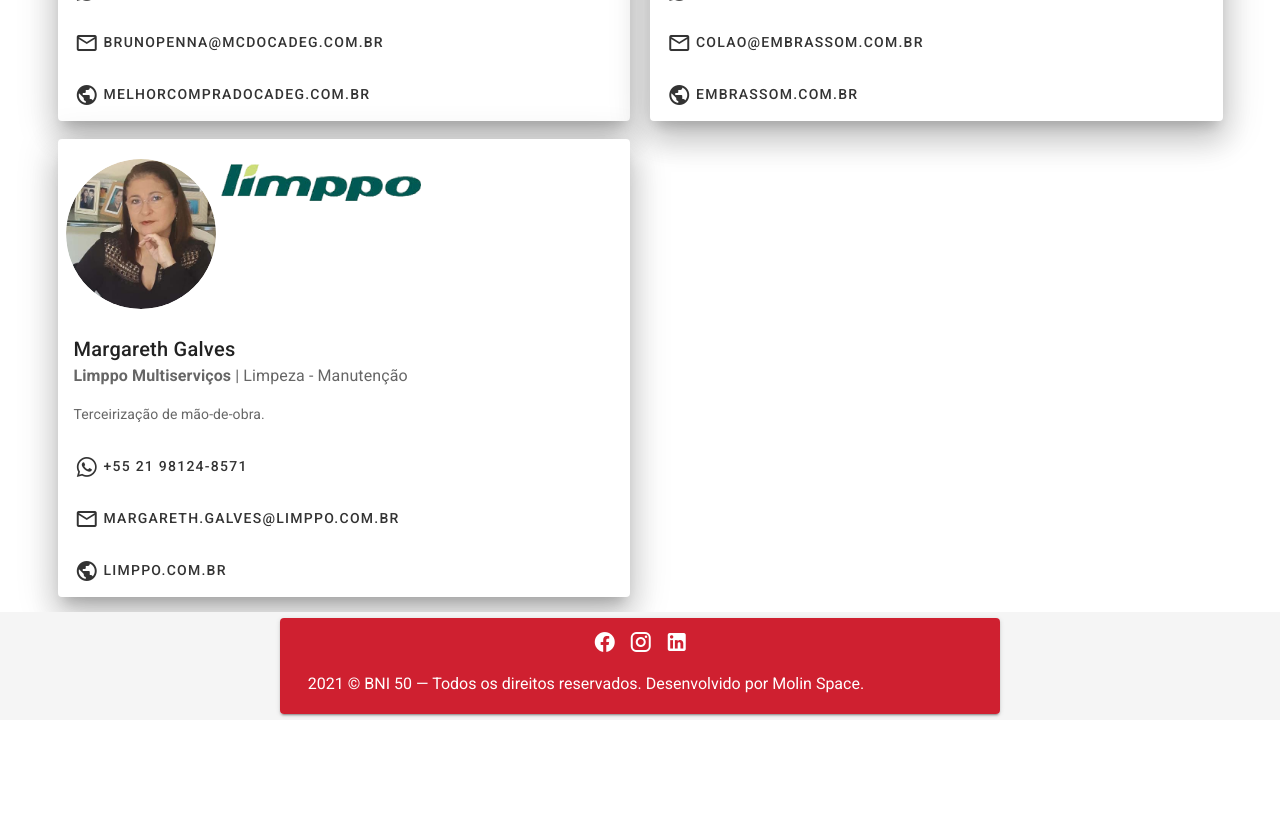
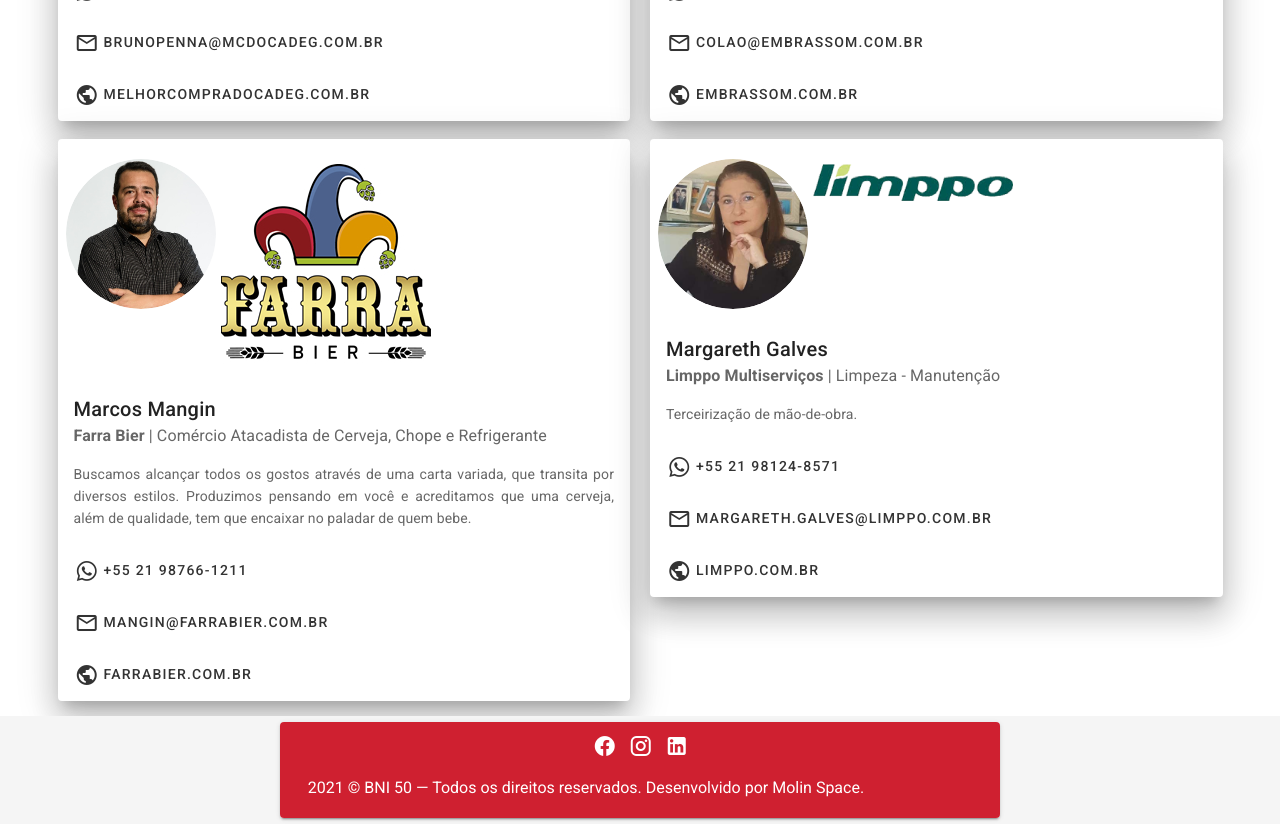
Before and after one commit to LiRezende/bni50-caixa-de-cartoes, a Vue app: page /#/eventos in a window 1280 px wide. Shown: the part 540-1364 px from the top of the page. Before the commit the page ends 1260 px from the top, so only its background shows below. Built offline with nearby package versions, Linux system fonts and the light colour scheme.

Commit message:
Inclusão de membro na página de Evento.

```diff
--- a/src/views/Eventos.vue
+++ b/src/views/Eventos.vue
@@ -107,6 +107,51 @@
           <v-row class="avatars">
             <v-avatar size="150">
               <img
+                src="../../assets/images/eventos/foto-marcos-mangin.jpg"
+                alt="Marcos Mangin"
+              />
+            </v-avatar>
+            <img
+              style="width: 210px; height: 200px"
+              class="logo"
+              src="../../assets/images/eventos/logo-farra-bier.jpg"
+              alt="Logo Farra Bier"
+            />
+          </v-row>
+          <v-card-title>Marcos Mangin</v-card-title>
+          <v-card-subtitle
+            ><strong>Farra Bier</strong> | Comércio Atacadista de Cerveja, Chope e Refrigerante</v-card-subtitle
+          >
+          <v-card-text>Buscamos alcançar todos os gostos através de uma carta variada, que transita por diversos estilos. Produzimos pensando em você e acreditamos que uma cerveja, além de qualidade, tem que encaixar no paladar de quem bebe.</v-card-text>
+          <v-card-actions>
+            <v-btn text
+              ><a href="https://api.whatsapp.com/send?phone=5521987661211"
+                ><v-icon>mdi-whatsapp</v-icon> +55 21 98766-1211</a
+              ></v-btn
+            >
+          </v-card-actions>
+          <v-card-actions>
+            <v-btn text
+              ><a href="mailto:‎mangin@farrabier.com.br"
+                >‎<v-icon>mdi-email-outline</v-icon>
+                mangin@farrabier.com.br</a
+              ></v-btn
+            >
+          </v-card-actions>
+          <v-card-actions>
+            <v-btn text
+              ><a href="https://farrabier.com.br"
+                >‎<v-icon>mdi-earth</v-icon> farrabier.com.br</a
+              ></v-btn
+            >
+          </v-card-actions>
+        </v-card>
+      </v-flex>
+      <v-flex xs12 md6>
+        <v-card class="card-area" elevation="20">
+          <v-row class="avatars">
+            <v-avatar size="150">
+              <img
                 src="../../assets/images/eventos/foto_margareth_galves.jpg"
                 alt="Margareth Galves"
               />
```
Also changed, not shown: assets/images/eventos/foto-marcos-mangin.jpg (added), assets/images/eventos/logo-farra-bier.jpg (added).
